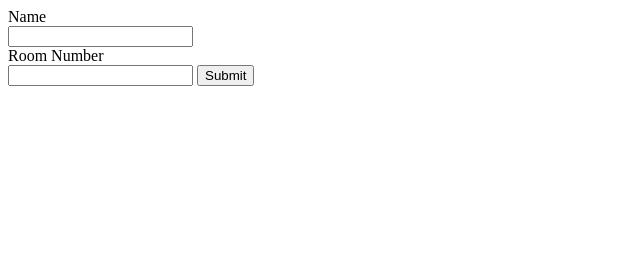
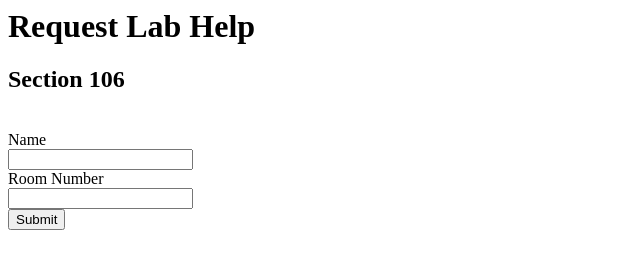
Before and after one commit to yamartinez/yamartinez, a plain HTML site: page gethelp/index.html in a window 1280 px wide. Shown: the whole page, without its empty margins (0-640 px from the left). Drawn offline with Linux system fonts and the light colour scheme.

Commit message:
simple ui better

```diff
--- a/gethelp/index.html
+++ b/gethelp/index.html
@@ -1,7 +1,10 @@
+<h1>Request Lab Help</h1>
+<h2>Section 106</h2>
+<br>
 <form action="https://discordapp.com/api/webhooks/697945039229157416/HhGbfJYVtoaHk0Vs_MAtZq6L8qSuKR_P0vYkvdc9Bcp__0mwnQHO2f4jslJ2RkpeZIRV" method="POST">
     <label for="username">Name</label><br>
     <input type="text" id = "username" name="username"><br>
     <label for="message">Room Number</label><br>
-    <input type="text" id="message" name="content">
+    <input type="text" id="message" name="content"><br>
     <input type="submit">
 </form>
```
